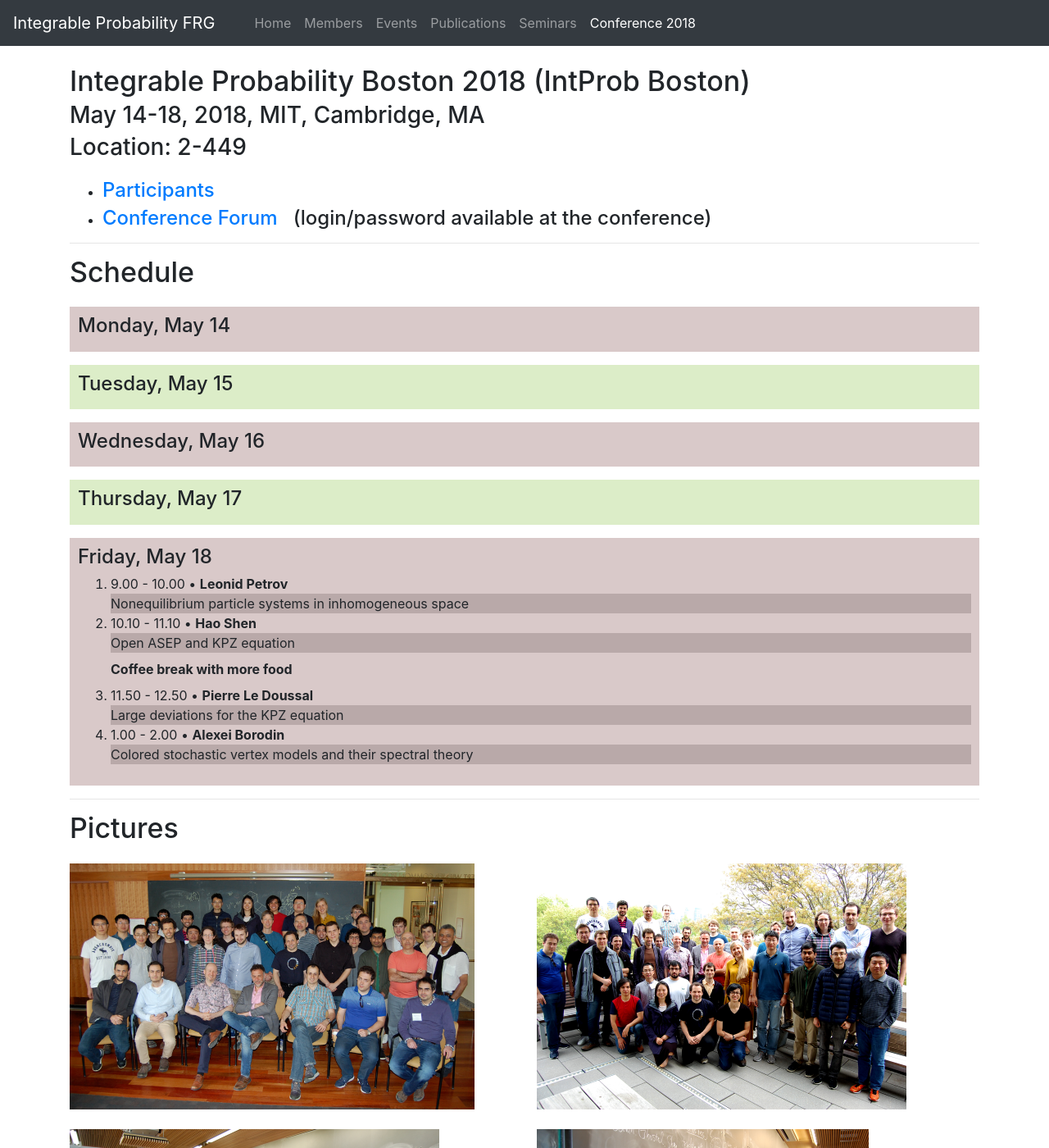
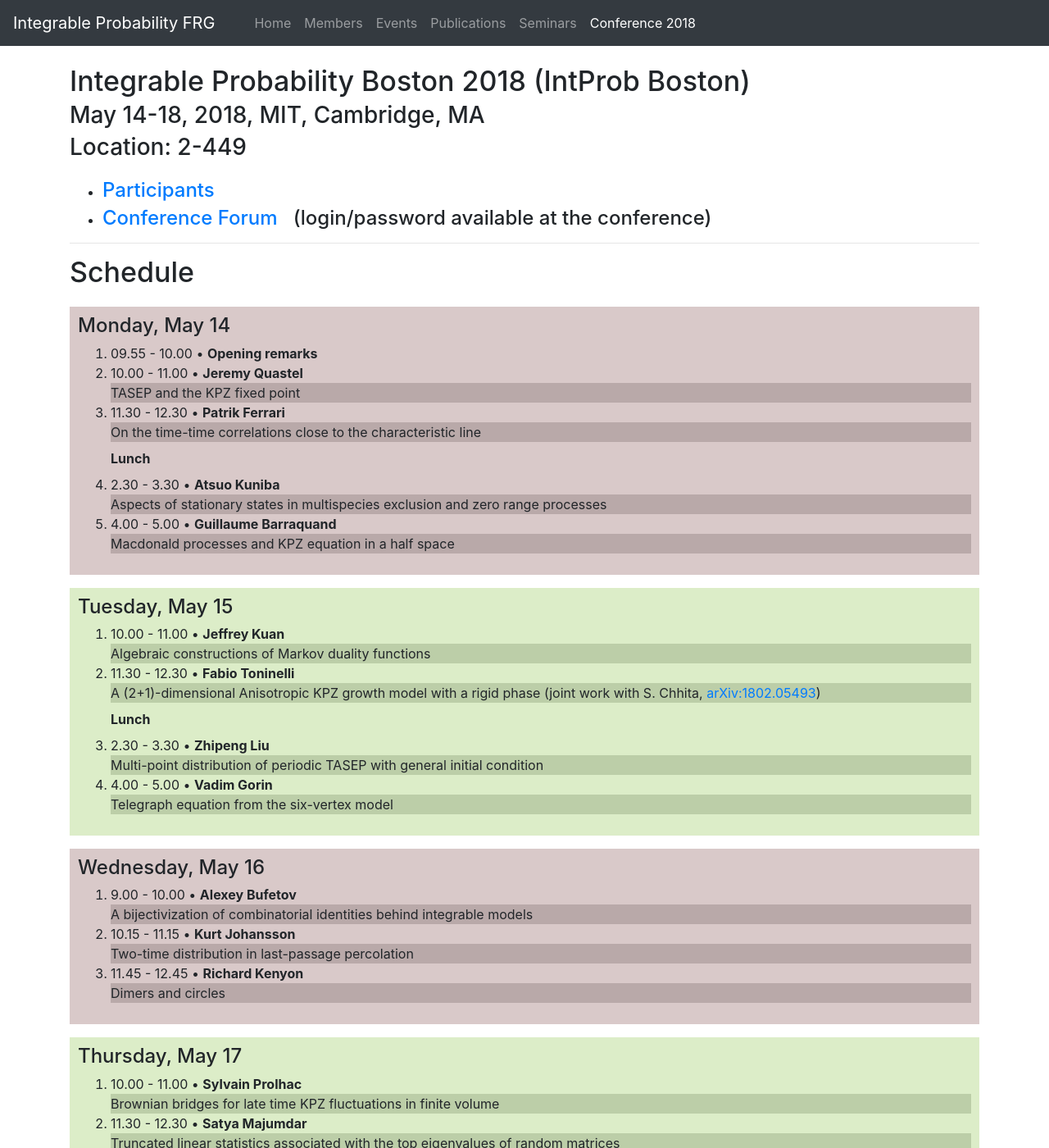
Before and after one commit to int-prob/int-prob-code, a Jekyll site: the page built from conference2018/schedule.md, in a window 1280 px wide and 1400 px high. Shown: the whole window at 82% size. Built offline with Jekyll 4.4.1, drawn with Linux system fonts in a browser that asks for light colours; nearby versions of some CDN libraries; some of the changed text lies outside the part shown.

Commit message:
unfold schedule conf

```diff
--- a/conference2018/schedule.md
+++ b/conference2018/schedule.md
@@ -23,7 +23,7 @@ permalink: /conference2018/
 <h1 class="mb-4 mt-2">Schedule</h1>
 
 <div style="background-color:#d9c9c9;padding:10px" class="mb-3">
-<details><summary class="h4">Monday, May 14</summary>
+<h4>Monday, May 14</h4>
 
 <ol>
 <li>09.55 - 10.00 &bull; <strong>Opening remarks</strong>
@@ -82,11 +82,10 @@ with Alexei Borodin, Ivan Corwin and Michael Wheeler.
   </details>
   </li>
 </ol>
-</details>
 </div>
 
 <div style="background-color:#DCEDC8;padding:10px"  class="mb-3">
-<details><summary class="h4">Tuesday, May 15</summary>
+<h4>Tuesday, May 15</h4>
 
 <ol>
   <li>10.00 - 11.00  &bull; <strong>Jeffrey Kuan</strong>
@@ -148,11 +147,10 @@ and its stochastic inhomogeneous version governs the fluctuations.
   </details>
   </li>
 </ol>
-</details>
 </div>
 
 <div style="background-color:#d9c9c9;padding:10px"  class="mb-3">
-<details><summary class="h4">Wednesday, May 16</summary>
+<h4>Wednesday, May 16</h4>
 
 <ol>
   <li>9.00 - 10.00   &bull;  <strong>Alexey Bufetov</strong>
@@ -185,12 +183,11 @@ This is joint with Wei Yeung Lam (Brown).</div>
   </details>
   </li>
 </ol>
-</details>
 </div>
 
 
 <div style="background-color:#DCEDC8;padding:10px"  class="mb-3">
-<details><summary class="h4">Thursday, May 17</summary>
+<h4>Thursday, May 17</h4>
 
 <ol>
   <li>10.00 - 11.00 &bull; <strong>Sylvain Prolhac</strong>
@@ -276,7 +273,6 @@ Joint work with Ivan Corwin, Promit Ghosal, and Hao Shen</div>
   </details>
   </li>
 </ol>
-</details>
 </div>
 
 <div style="background-color:#d9c9c9;padding:10px"  class="mb-3">
```
